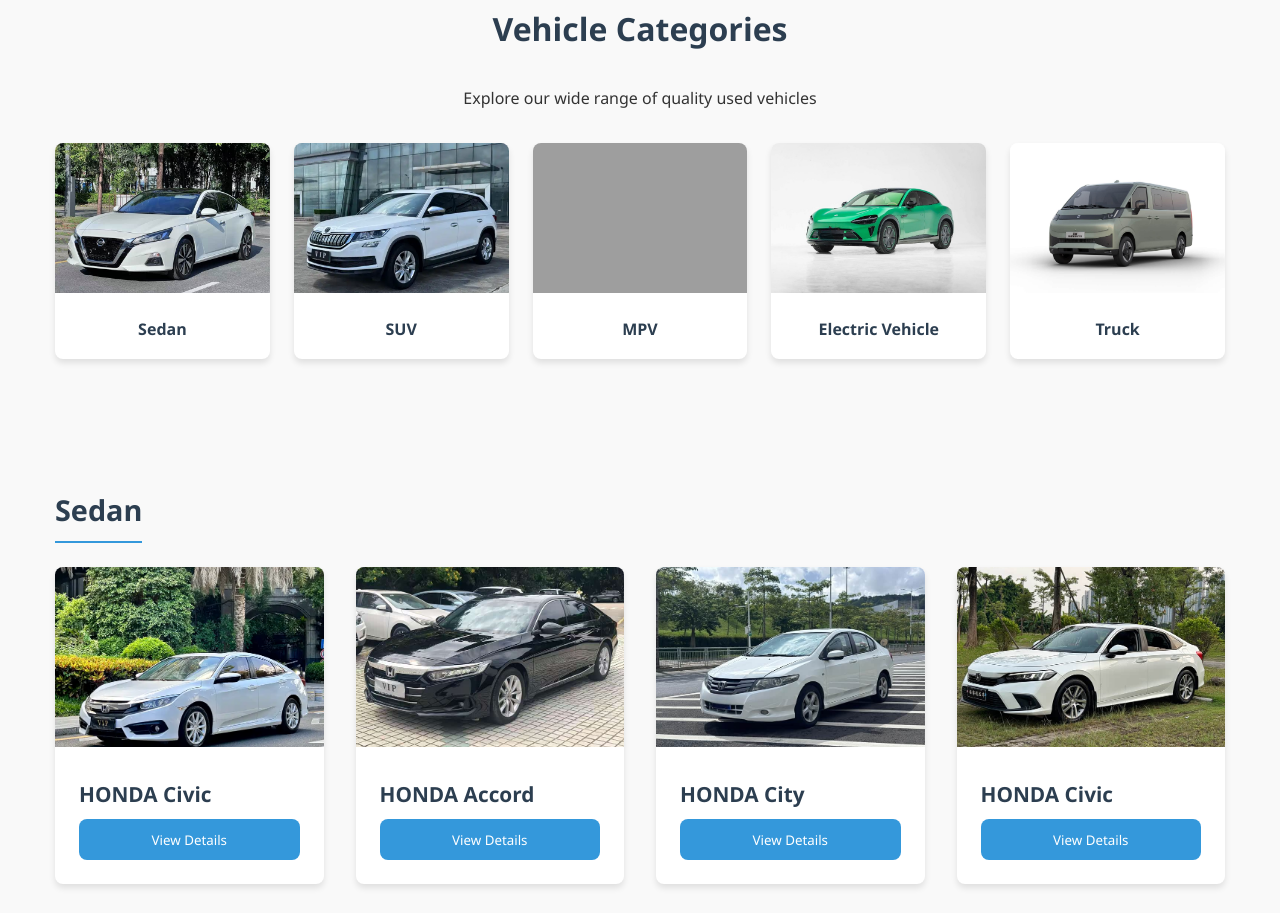
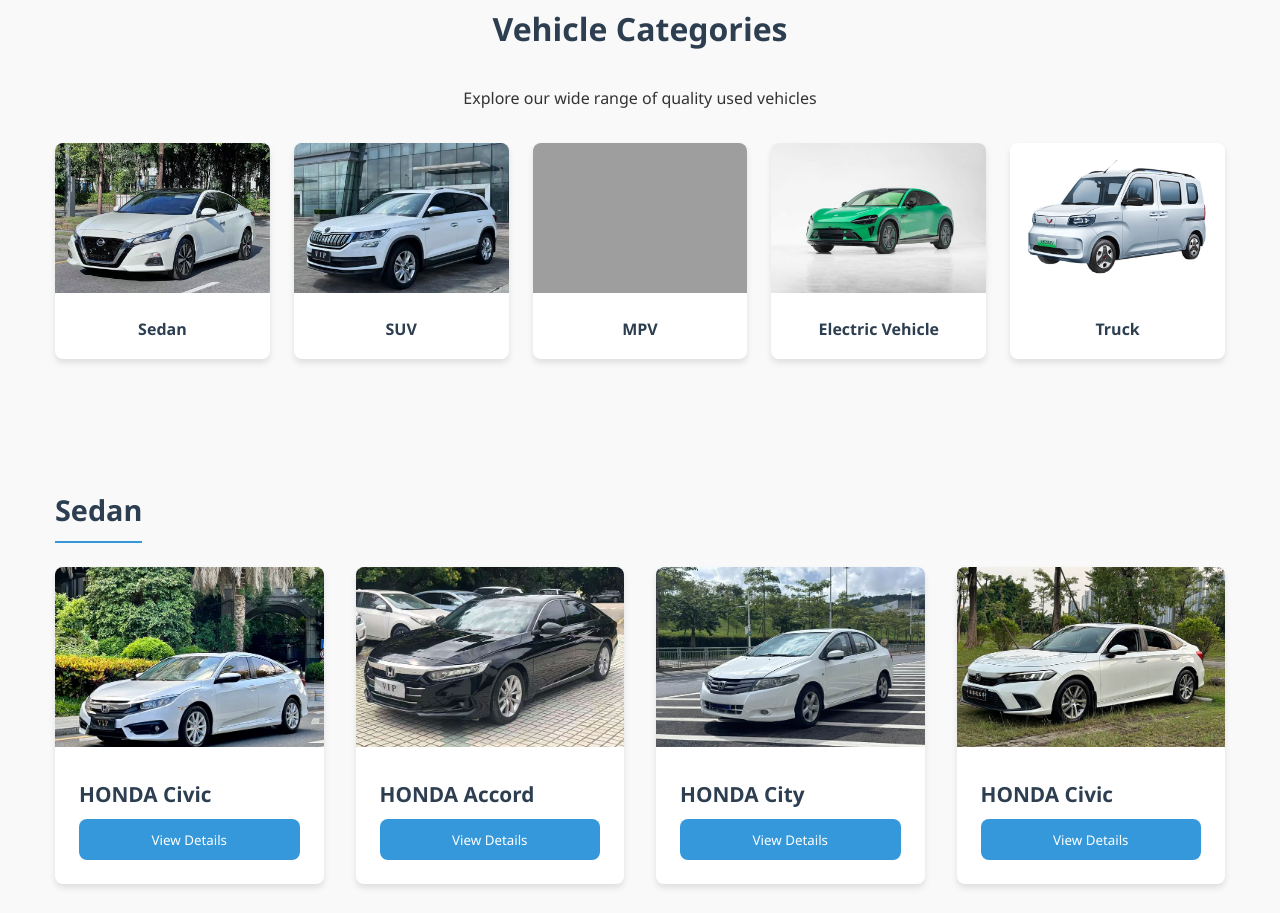
Before and after one commit to TylerCheung008/webcar, a plain HTML site: page index.html in a window 1280 px wide. Shown: the part 951-1864 px from the top of the page. Drawn offline with Linux system fonts and the light colour scheme; grey boxes are pictures that could not be loaded.

Commit message:
Update truck image source in index.html

```diff
--- a/index.html
+++ b/index.html
@@ -778,7 +778,7 @@
                     <div class="category-name">Electric Vehicle</div>
                 </div>
                 <div class="category-card" data-category="truck">
-                    <img src="https://github.com/TylerCheung008/webcar/blob/main/TRUCK_GEELY%20YUANCHENG%20%E6%98%9F%E4%BA%ABV7E%2051.4KW.jpg?raw=true" alt="Truck" class="category-image">
+                    <img src="https://github.com/TylerCheung008/webcar/blob/main/TRUCK_WULING%20ZHIGUANG%20EV.jpg?raw=true" alt="Truck" class="category-image">
                     <div class="category-name">Truck</div>
                 </div>
             </div>
```
